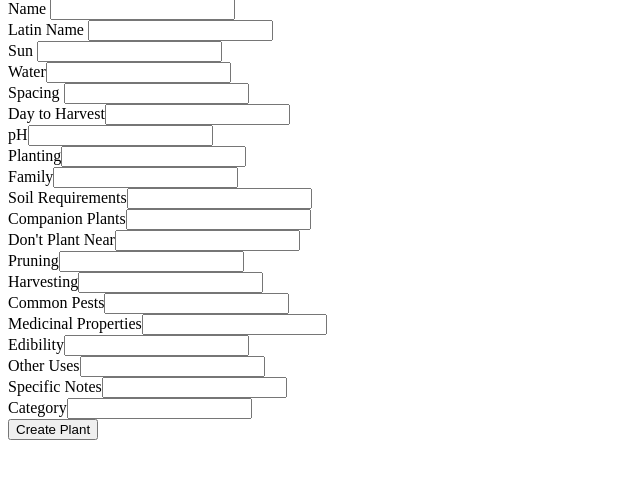
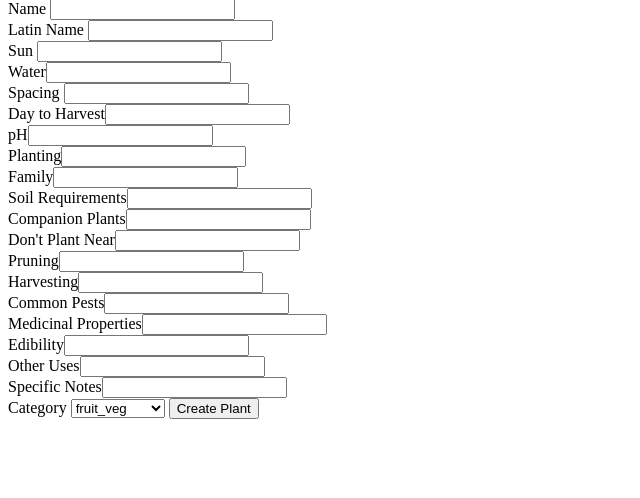
Before and after one commit to jlstern3/benjis_website, a Django app: template portfolio/templates/new_plant.html in a window 1280 px wide. Shown: the part 81-579 px from the top of the page, without its empty margins (0-640 px from the left). Run offline with Django 3.2, Linux system fonts and the light colour scheme; the template is opened without the code that fills it, so the values that code supplies are empty.

Commit message:
Dropdown menu - standardize plant categories works

```diff
--- a/portfolio/templates/new_plant.html
+++ b/portfolio/templates/new_plant.html
@@ -76,8 +76,14 @@
         <div class="form-group row">
             <label>Specific Notes<input type=text name='specific_notes' id="specific_notes_input"></label>
         </div>
-        <div class="form-group row">
-            <label>Category<input type=text name='category' id="category_input"></label>
+        <div class="form-group row dropdown" style="display:inline-block; position:relative">
+            <label>Category</label>
+            <select name='category' id="category_input">
+                <option value="fruit_veg">fruit_veg</option>
+                <option value="herbs">herbs</option>
+                <option value="landscaping">landscaping</option>
+                <option value="houseplants">houseplants</option>
+            </select>
         </div>
 
 
```
Also changed, not shown: db.sqlite3.
